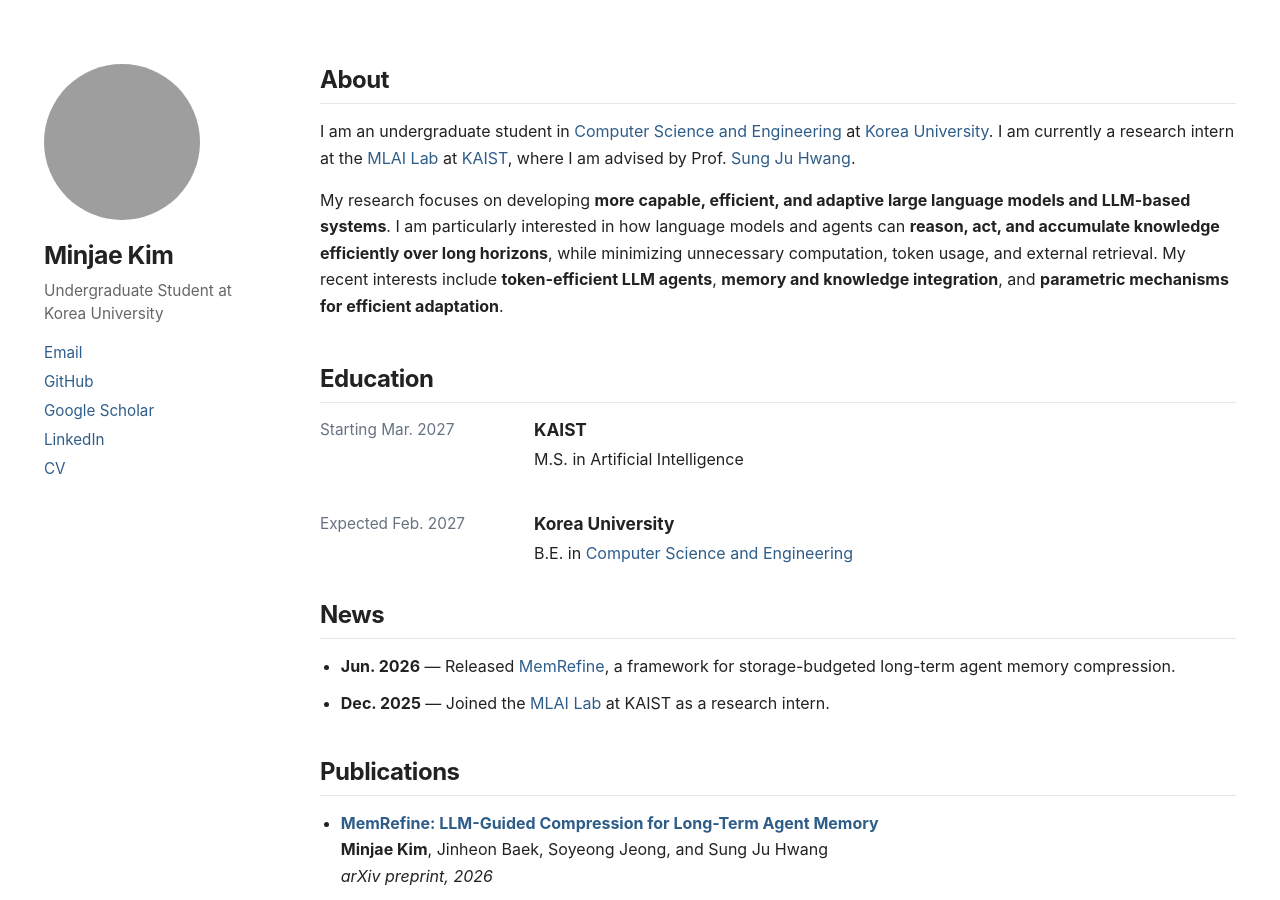
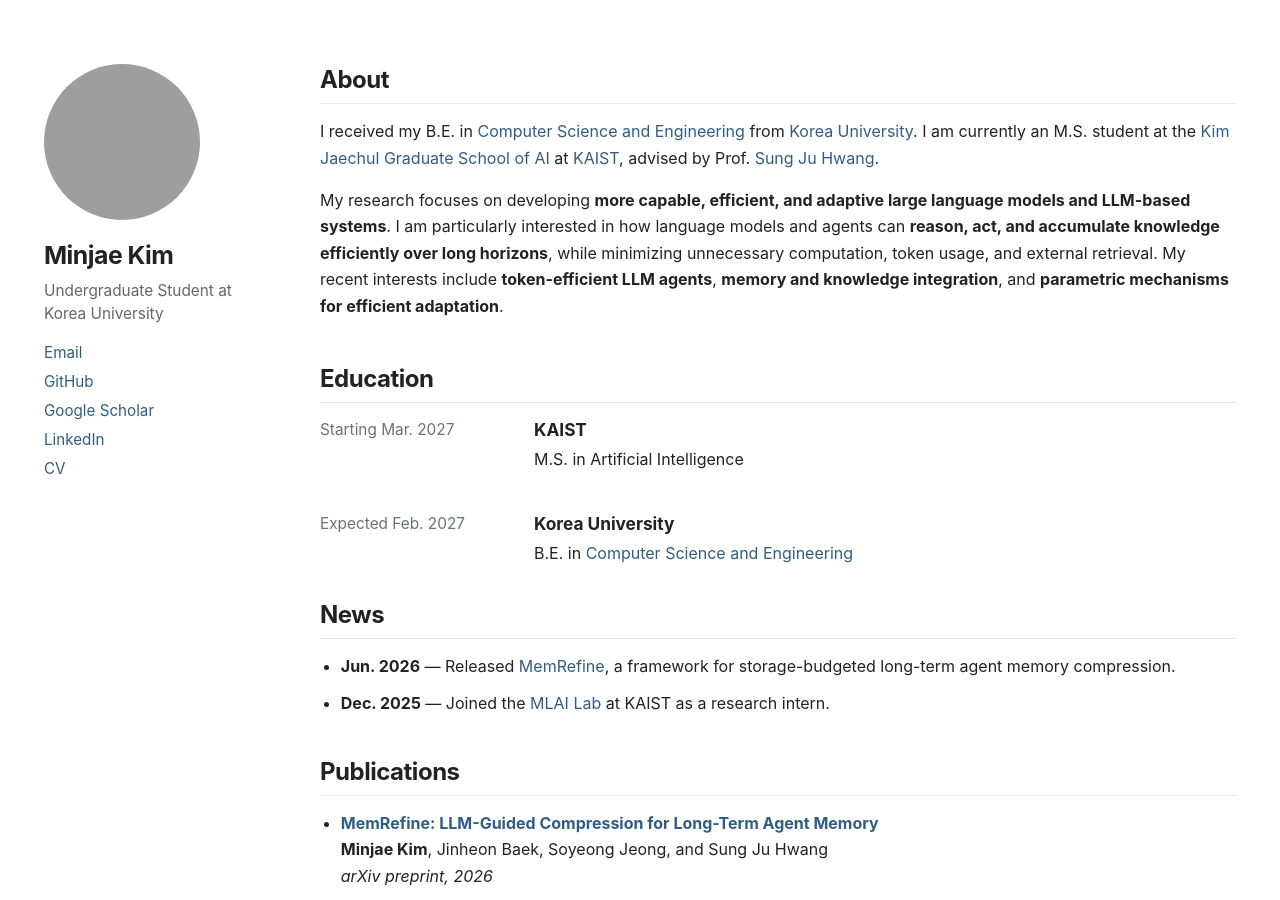
Before and after one commit to kmj200392/kmj200392.github.io, a Jekyll site: the page built from _pages/about.md, in a window 1280 px wide and 900 px high. Built offline with Jekyll 4.4.1, drawn with Linux system fonts in a browser that asks for light colours; grey boxes are pictures that could not be loaded.

Commit message:
Update About with KAIST master's affiliation

```diff
--- a/_pages/about.md
+++ b/_pages/about.md
@@ -6,7 +6,7 @@ author_profile: true
 
 # About
 
-I am an undergraduate student in [Computer Science and Engineering](https://cs.korea.ac.kr/cs/index.do) at [Korea University](https://www.korea.edu/). I am currently a research intern at the [MLAI Lab](https://www.mlai-kaist.com/) at [KAIST](https://www.kaist.ac.kr/en/), where I am advised by Prof. [Sung Ju Hwang](http://www.sungjuhwang.com/).
+I received my B.E. in [Computer Science and Engineering](https://cs.korea.ac.kr/cs/index.do) from [Korea University](https://www.korea.edu/). I am currently an M.S. student at the [Kim Jaechul Graduate School of AI](https://gsai.kaist.ac.kr/) at [KAIST](https://www.kaist.ac.kr/en/), advised by Prof. [Sung Ju Hwang](http://www.sungjuhwang.com/).
 
 My research focuses on developing **more capable, efficient, and adaptive large language models and LLM-based systems**. I am particularly interested in how language models and agents can **reason, act, and accumulate knowledge efficiently over long horizons**, while minimizing unnecessary computation, token usage, and external retrieval. My recent interests include **token-efficient LLM agents**, **memory and knowledge integration**, and **parametric mechanisms for efficient adaptation**.
 
```
